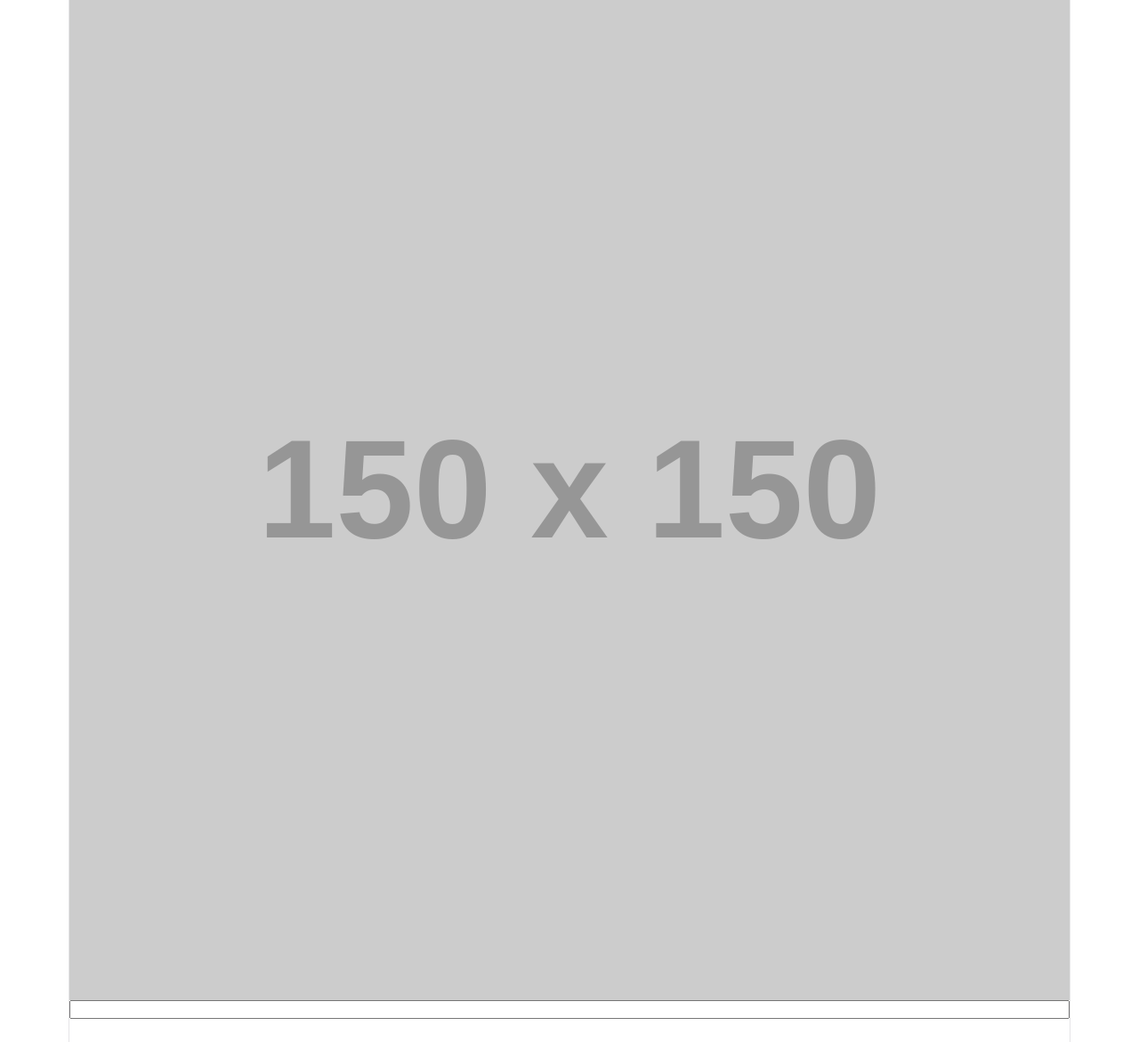
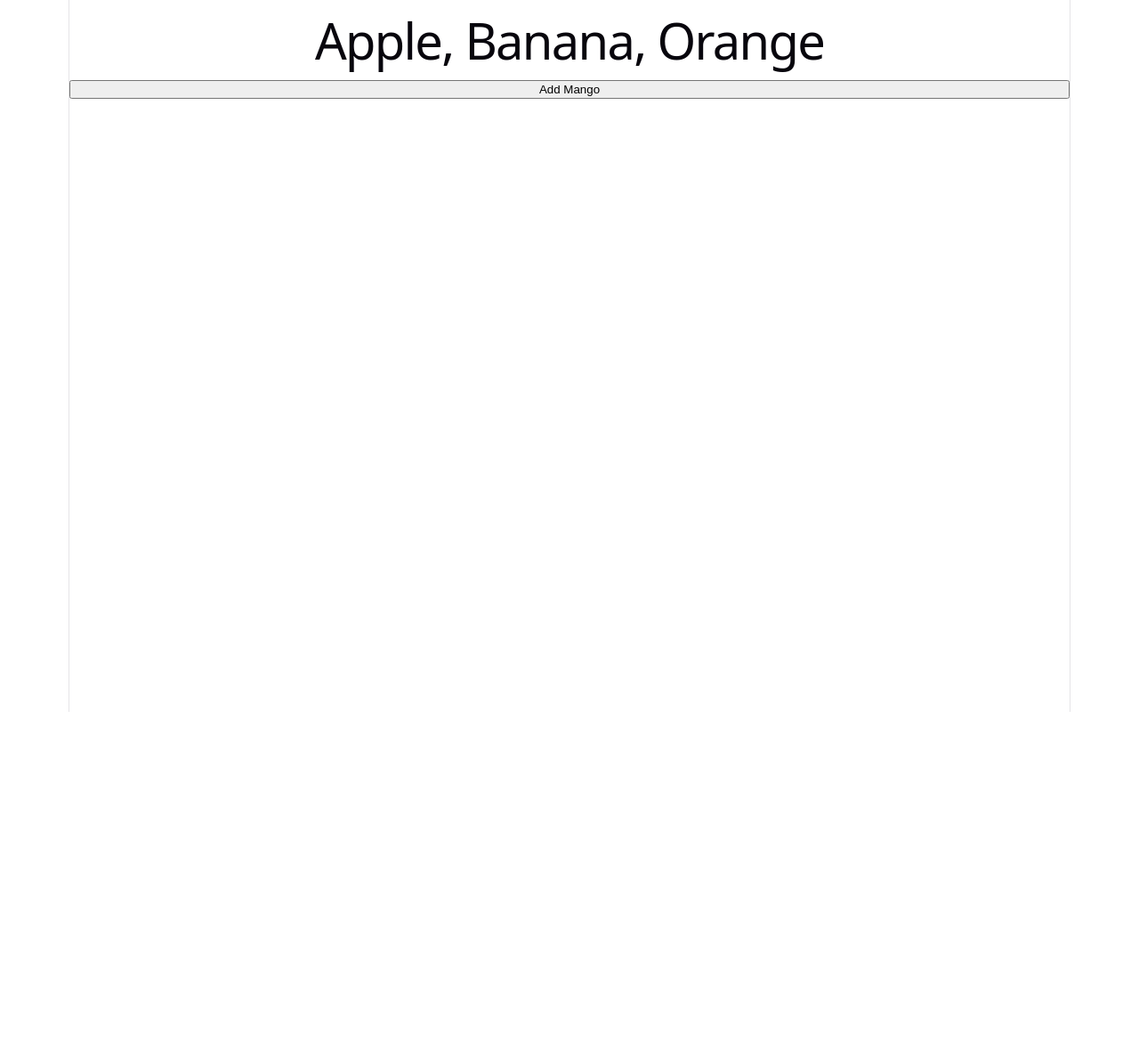
Before and after one commit to AysCongYelo/frontend-grind, a React (Vite) app in the folder module-07-react/my-app/: page / in a window 1280 px wide. Shown: the whole page at 89% size. After the commit the page ends 800 px from the top, so only its background shows below. Built offline with nearby package versions, Linux system fonts and the light colour scheme.

Commit message:
Complete React useState hook

```diff
--- a/module-07-react/my-app/src/App.jsx
+++ b/module-07-react/my-app/src/App.jsx
@@ -1,9 +1,13 @@
+import { useState } from "react";
+
 function App() {
+  const [fruits, setFruits] = useState(["Apple", "Banana", "Orange"]);
+
   return (
     <>
-      <img src="https://via.placeholder.com/150" alt="Placeholder" />
-      <input type="text" />
-      <br />
+      <h1>{fruits.join(", ")}</h1>
+
+      <button onClick={() => setFruits([...fruits, "Mango"])}>Add Mango</button>
     </>
   );
 }
```
